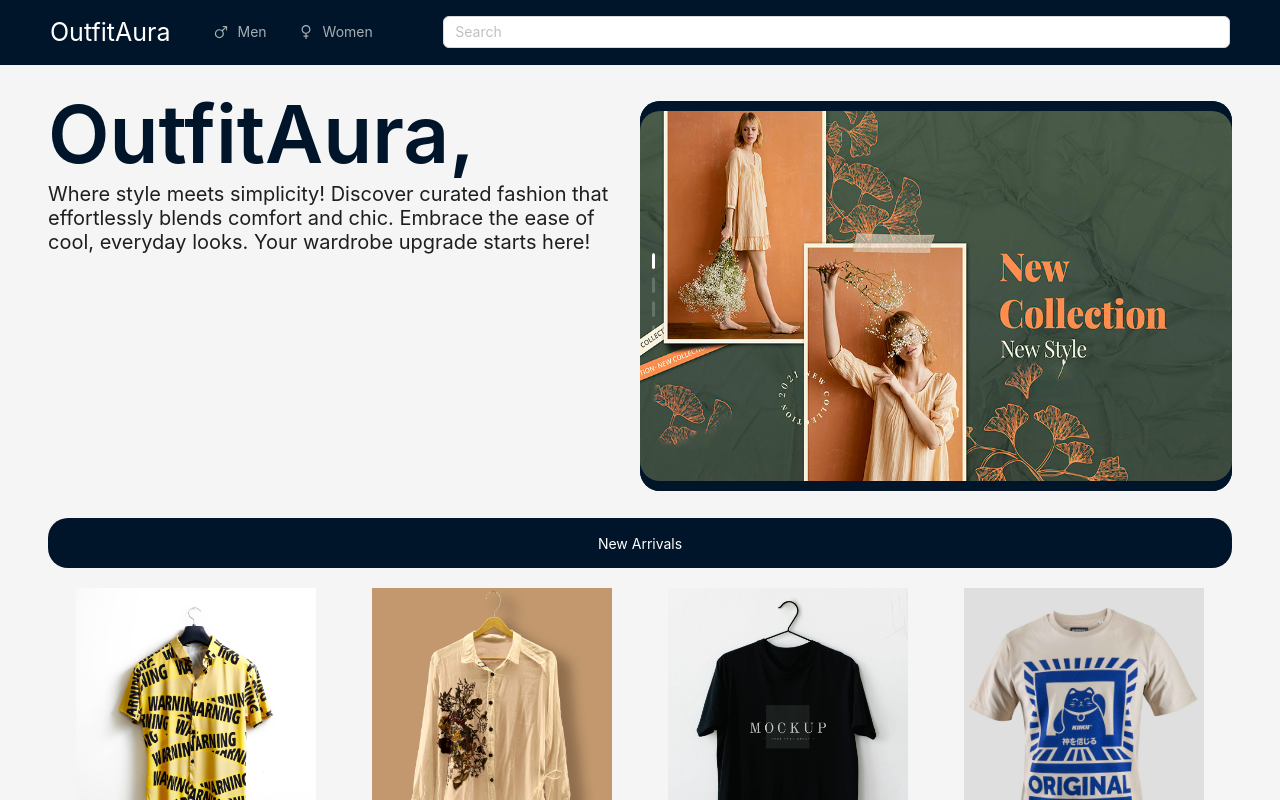
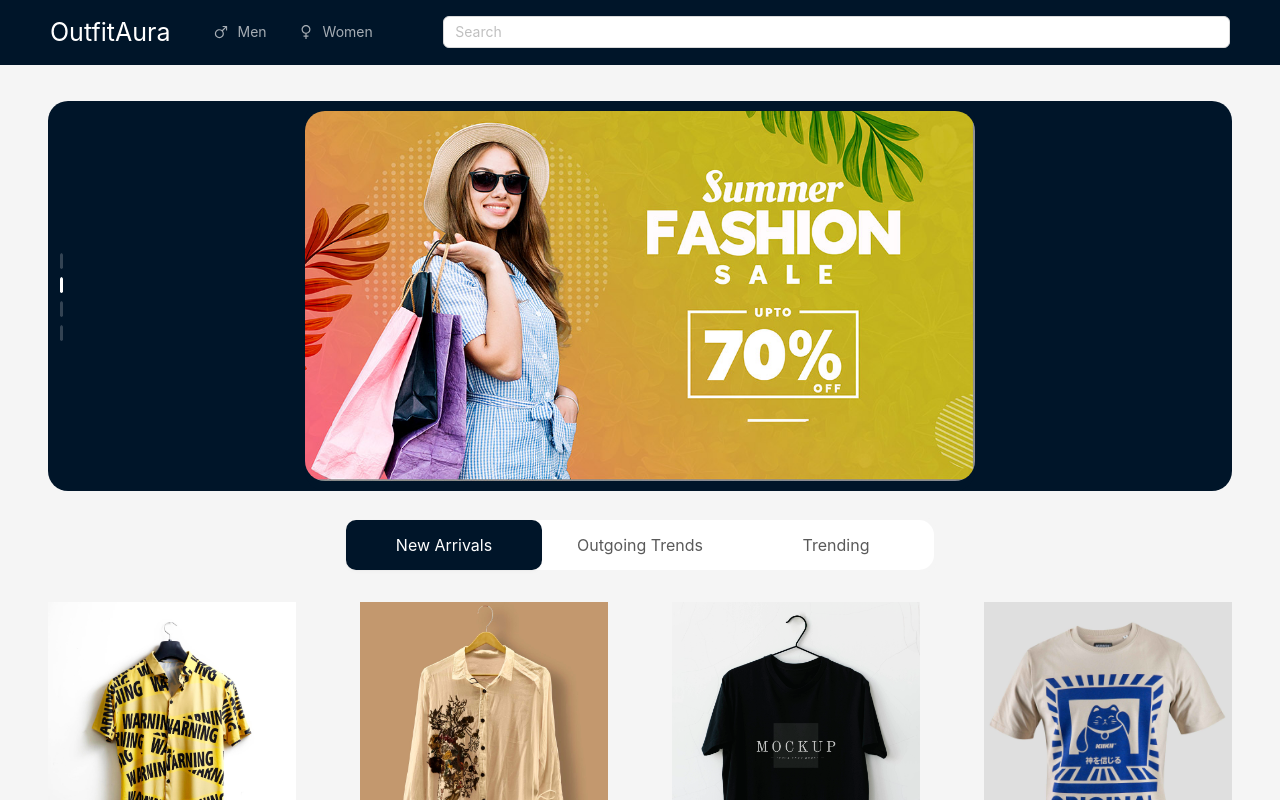
Before and after one commit to 2vergent/outfitaura, a React (Create React App) app: page / in a window 1280 px wide. Shown: the top 800 px of the page. Built offline with nearby package versions, Linux system fonts and the light colour scheme.

Commit message:
Improved Homepage

```diff
--- a/package.json
+++ b/package.json
@@ -7,6 +7,7 @@
     "@testing-library/react": "^13.4.0",
     "@testing-library/user-event": "^13.5.0",
     "antd": "^5.13.2",
+    "kill-port": "^2.0.1",
     "react": "^18.2.0",
     "react-dom": "^18.2.0",
     "react-scripts": "5.0.1",
--- a/src/assets/styles/homepage.css
+++ b/src/assets/styles/homepage.css
@@ -75,7 +75,7 @@
   opacity: 1;
 }
 
-#homepage-layout .homepage-content .new-arrival-text {
+/* #homepage-layout .homepage-content .new-arrival-text {
   height: 50px;
   background-color: #001529;
   color: #fff;
@@ -84,4 +84,62 @@
   display: flex;
   justify-content: center;
   align-items: center;
+} */
+
+#homepage-layout #homepage-segmented .ant-segmented-group {
+  /* padding: 8px; */
+  border-radius: 15px;
+  height: 50px;
+  display: flex;
+  justify-content: center;
+  align-items: center;
+  background-color: #fff;
 }
+
+#homepage-layout #homepage-segmented .ant-segmented-item-selected {
+  height: 50px;
+  display: flex;
+  justify-content: center;
+  align-items: center;
+  border-radius: 10px;
+  background-color: #001529;
+  color: #fff !important;
+}
+
+#homepage-layout #homepage-segmented .ant-segmented-item {
+  height: 50px;
+  display: flex;
+  justify-content: center;
+  align-items: center;
+  border-radius: 10px;
+  /* color: #fff; */
+}
+
+#homepage-layout #homepage-segmented .ant-segmented-thumb {
+  border-radius: 10px;
+  background-color: #001529 !important;
+  color: #fff !important;
+}
+
+/* #homepage-layout
+  #homepage-segmented
+  .ant-segmented-item-selected
+  .ant-segmented-item-label {
+  border-radius: 15px;
+  color: #000 !important;
+}
+
+#homepage-layout #homepage-segmented .ant-segmented-thumb {
+  color: #001529 !important;
+}
+
+#homepage-layout
+  #homepage-segmented
+  .ant-segmented-item
+  .ant-segmented-item-label {
+  height: 45px;
+  display: flex;
+  justify-content: center;
+  align-items: center;
+  color: #fff;
+} */
--- a/src/components/homepage.js
+++ b/src/components/homepage.js
@@ -10,6 +10,7 @@ import {
   Col,
   Input,
   Button,
+  Segmented,
 } from "antd";
 import { ManOutlined, WomanOutlined } from "@ant-design/icons";
 import mock1 from "../assets/images/mock1.jpg";
@@ -104,7 +105,7 @@ const Homepage = () => {
       </Header>
       <Content className="homepage-content">
         <Row type="flex">
-          <Col span={12} align="left">
+          {/* <Col xs={24} sm={24} md={24} lg={12} align="left">
             <Row>
               <Col>
                 <span className="home-intro-text">OutfitAura,</span>
@@ -116,10 +117,11 @@ const Homepage = () => {
                 </span>
               </Col>
             </Row>
-          </Col>
-          <Col span={12} align="right">
-            <Carousel waitForAnimate dotPosition={"left"}>
-              {carouselImages.map((carousel, index) => (
+          </Col> */}
+          <Col span={24} align="center">
+            <Col xs={24} sm={24} md={24} lg={24} align="center">
+              <Carousel autoplay dotPosition={"left"}>
+                {carouselImages.map((carousel) => (
                   <div>
                     <h3 className="carousel-wrapper-main">
                       <div
@@ -131,6 +133,7 @@ const Homepage = () => {
                           src={carousel.image}
                           preview={false}
                           height={370}
+                          width={670}
                           style={{ borderRadius: 20 }}
                           className="carousel-image"
                         />
@@ -151,21 +154,47 @@ const Homepage = () => {
                 ))}
               </Carousel>
             </Col>
+          </Col>
         </Row>
+        {/* <Row>
+          <Col span={24} align="center">
+            <Col span={4}>
               <div className="new-arrival-text">
                 <p>New Arrivals</p>
               </div>
-        <Row gutter={[0, 64]} type="flex">
+            </Col>
+          </Col>
+        </Row> */}
+        <Row className="mt-10">
+          <Col span={24} align="center">
+            <Col sm={24} md={24} lg={12}>
+              <Segmented
+                id="homepage-segmented"
+                size="large"
+                block
+                options={[
+                  {
+                    label: "New Arrivals",
+                    value: "newArrivals",
+                  },
+                  {
+                    label: "Outgoing Trends",
+                    value: "outgoingTrends",
+                  },
+                  {
+                    label: "Trending",
+                    value: "trending",
+                  },
+                ]}
+              />
+            </Col>
+          </Col>
+        </Row>
+        <Row gutter={[64, 64]} type="flex" className="mt-30">
           {newArrivals.map((image, index) => {
             return (
-              <Col span={6} align="middle">
-                <Card
-                  hoverable
-                  style={{
-                    width: 240,
-                  }}
-                  cover={<Image alt="example" src={image} />}
-                >
+              <Col xs={24} sm={12} md={12} lg={6} align="middle">
+                <Card hoverable cover={<Image alt="example" src={image} />}>
                   <Meta
                     title={`${newArrivalDesc[index].title}`}
                     description={"Rs." + `${newArrivalDesc[index].price}`}
--- a/src/index.css
+++ b/src/index.css
@@ -13,3 +13,120 @@ code {
   font-family: source-code-pro, Menlo, Monaco, Consolas, "Courier New",
     monospace;
 }
+
+/* padding & margin */
+.p-0 {
+  padding: 0 !important;
+}
+
+.p-5 {
+  padding: 5px !important;
+}
+
+.p-10 {
+  padding: 10px !important;
+}
+
+.p-15 {
+  padding: 15px !important;
+}
+
+.p-20 {
+  padding: 20px !important;
+}
+
+.p-25 {
+  padding: 25px !important;
+}
+
+.p-30 {
+  padding: 30px !important;
+}
+
+.m-0 {
+  margin: 0 !important;
+}
+
+.m-5 {
+  margin: 5px !important;
+}
+
+.m-10 {
+  margin: 10px !important;
+}
+
+.m-15 {
+  margin: 15px !important;
+}
+
+.m-20 {
+  margin: 20px !important;
+}
+
+.m-25 {
+  margin: 25px !important;
+}
+
+.m-30 {
+  margin: 30px !important;
+}
+
+.mt-5 {
+  margin-top: 5px !important;
+}
+
+.mt-10 {
+  margin-top: 10px !important;
+}
+
+.mt-15 {
+  margin-top: 15px !important;
+}
+
+.mt-20 {
+  margin-top: 20px !important;
+}
+
+.mt-25 {
+  margin-top: 25px !important;
+}
+
+.mt-30 {
+  margin-top: 30px !important;
+}
+
+.mb-5 {
+  margin-bottom: 5px !important;
+}
+
+.mb-10 {
+  margin-bottom: 10px !important;
+}
+
+.mb-15 {
+  margin-bottom: 15px !important;
+}
+
+.mb-20 {
+  margin-bottom: 20px !important;
+}
+
+.mb-25 {
+  margin-bottom: 25px !important;
+}
+
+.mb-30 {
+  margin-bottom: 30px !important;
+}
+
+.ml-10 {
+  margin-left: 10px !important;
+}
+
+.pb-30 {
+  padding-bottom: 30px !important;
+}
+
+.pr-10 {
+  padding-right: 10px !important;
+}
```
Also changed, not shown: 1 other file (tests, documents, lock files or other folders). Lines whose indentation alone changed are shown as unchanged.
